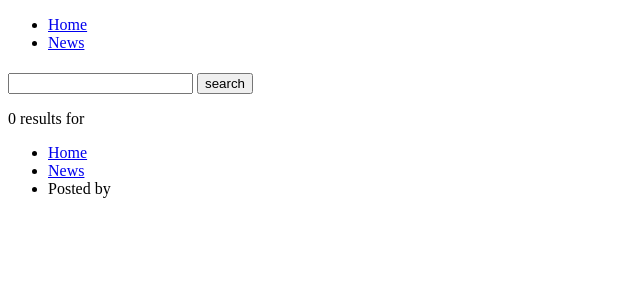
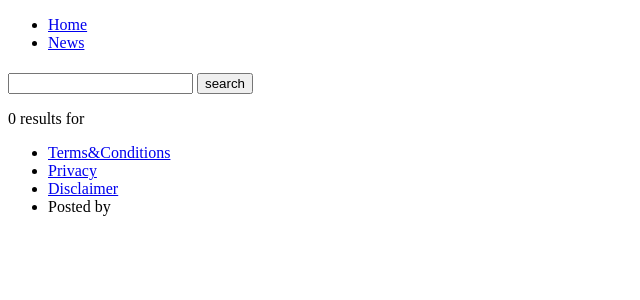
Before and after one commit to pn101/wpsblog, a Django app: template wpsblog/wpsblog/templates/news.html in a window 1280 px wide. Shown: the top 300 px of the page, without its empty margins (0-640 px from the left). Run offline with Django 3.2, Linux system fonts and the light colour scheme; the template is opened without the code that fills it, so the values that code supplies are empty.

Commit message:
update footer.html: added links to terms, privacy and disclaimer

```diff
--- a/wpsblog/wpsblog/templates/footer.html
+++ b/wpsblog/wpsblog/templates/footer.html
@@ -1,5 +1,6 @@
 <ul>
-    <li><a href="{% url 'home' %}">Home</a></li>
-    <li><a href="{% url 'news' %}">News</a></li>
+    <li><a href="{% url 'policy:terms' %}">Terms&Conditions</a></li>
+    <li><a href="{% url 'policy:privacy' %}">Privacy</a></li>
+    <li><a href="{% url 'policy:disclaimer' %}">Disclaimer</a></li>
     <li>Posted by {{ author }}</li>
 </ul>
```
